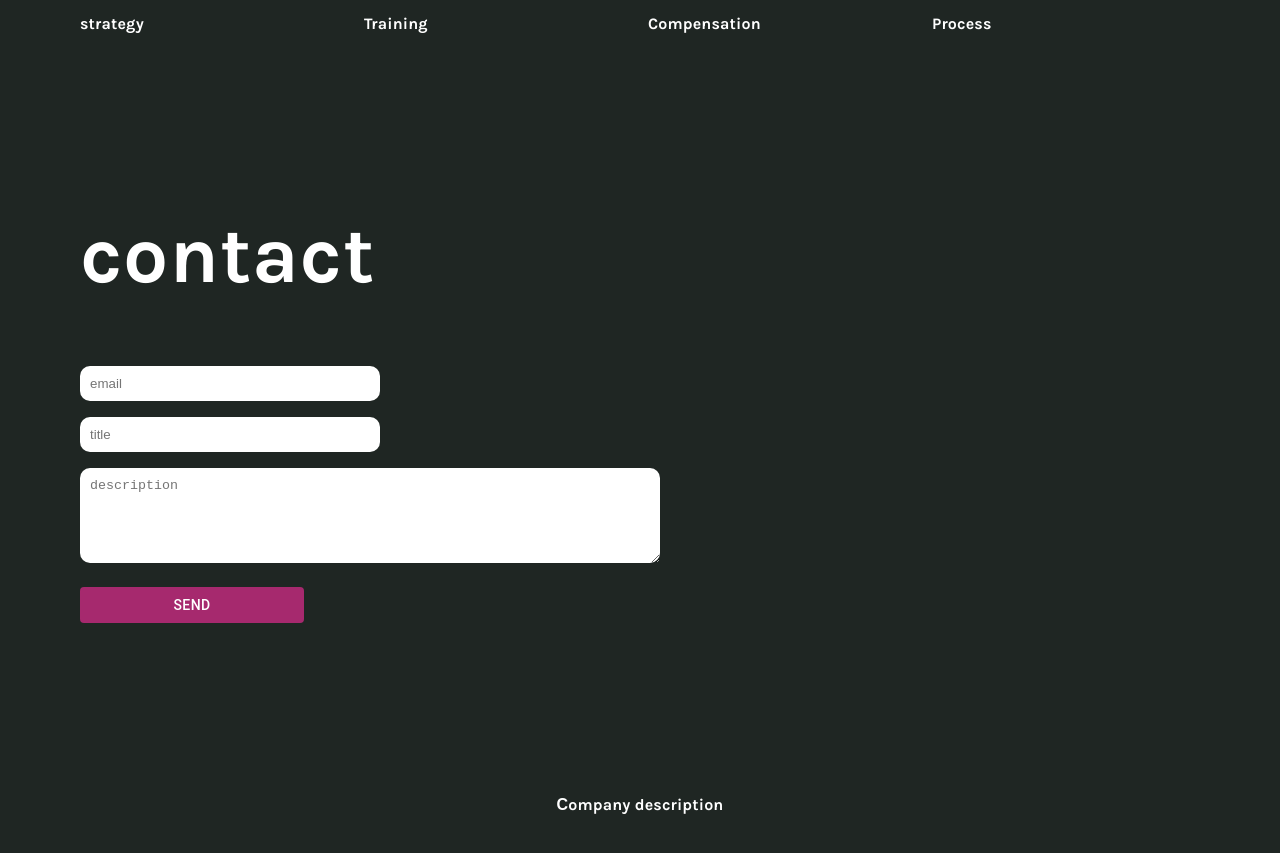
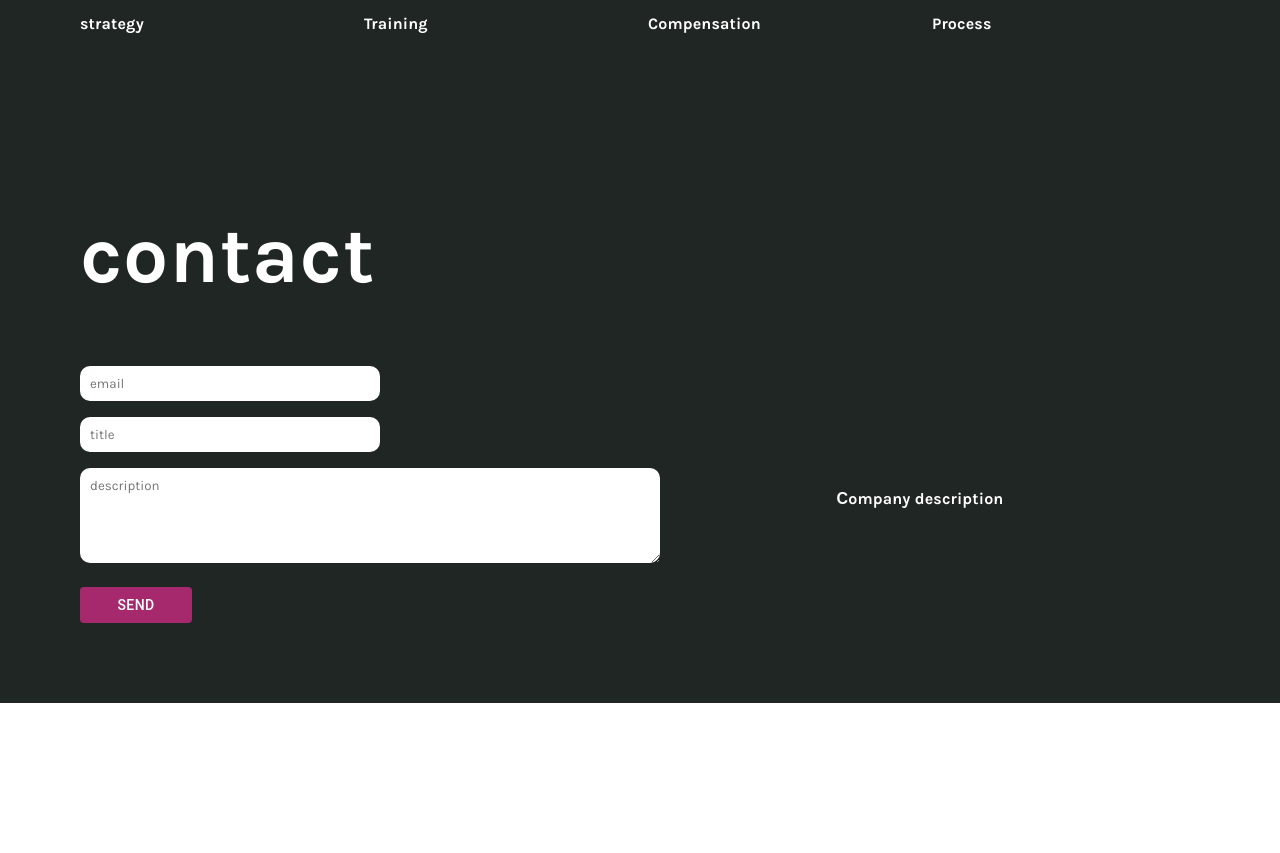
Before and after one commit to UmnikOne/flor, a React (Create React App) app: page / in a window 1280 px wide. Shown: the part 1294-2147 px from the top of the page. After the commit the page ends 1997 px from the top, so only its background shows below. Built offline with nearby package versions, Linux system fonts and the light colour scheme; the HTML template or start-up script is replaced by a standard one.

Commit message:
font famaly

```diff
--- a/src/App.css
+++ b/src/App.css
@@ -10,3 +10,6 @@
 .inputForm:focus-visible{
   outline: none !important;
 }
+.fontPlaceholder::placeholder{
+  font-family: 'Karla', sans-serif !important;
+}
--- a/src/components/contactSection/index.js
+++ b/src/components/contactSection/index.js
@@ -13,9 +13,9 @@ const ContactSection = () => {
     const [err, setErr] = React.useState(false)
     const re = /[a-z0-9!#$%&'*+/=?^_`{|}~-]+(?:\.[a-z0-9!#$%&'*+/=?^_`{|}~-]+)*@(?:[a-z0-9](?:[a-z0-9-]*[a-z0-9])?\.)+[a-z0-9](?:[a-z0-9-]*[a-z0-9])?/;
     const handleSubmit = () => {
-        if(!re.test(String(email).toLowerCase())){
+        if (!re.test(String(email).toLowerCase())) {
             setErr(true)
-        }else{
+        } else {
             setErr(false)
         }
         console.log(111111111)
@@ -49,20 +49,28 @@ const ContactSection = () => {
                     <Typography className="app" sx={{ fontWeight: '700', mt: '10px' }}>{t('Public')}</Typography>
                 </Grid>
             </Grid> */}
-
-            <Box sx={{ width: { xs: '93%', md: '25%' } }}>
-                <input value={email} onChange={e => setEmail(e.target.value)} className="inputForm" type="text" name="email" placeholder={t('email')} />
-            </Box>
-            { err &&
-                <Typography className="app" sx={{ fontWeight: '700', mt: '10px', color: '#a6296e' }}>{t('email')}</Typography>
-            }
-            <Box mt={2} sx={{ width: { xs: '93%', md: '25%' } }}>
-                <input value={title} onChange={e => setTitle(e.target.value)} className="inputForm" type="text" name="email" placeholder={t('title')} />
-            </Box>
-            <Box mt={2} sx={{ width: { xs: '93%', md: '50%' } }}>
-                <textarea value={description} onChange={e => setDescription(e.target.value)} rows='5' className="inputForm" type="text" name="email" placeholder={t('description')}></textarea>
-            </Box>
-            <Button sx={{background: '#a6296e', color: '#fff', width: {xs: '100%', md: '20%'}, mt: '20px'}} onClick={handleSubmit}>{t('Send')}</Button>
+            <Grid container alignItems="center">
+                <Grid item xs={12} md={6}>
+                    <Box sx={{ width: { xs: '93%', md: '50%' } }}>
+                        <input value={email} onChange={e => setEmail(e.target.value)} className="inputForm fontPlaceholder" type="text" name="email" placeholder={t('email')} />
+                    </Box>
+                    {err &&
+                        <Typography className="app" sx={{ fontWeight: '700', mt: '10px', color: '#a6296e' }}>{t('email')}</Typography>
+                    }
+                    <Box mt={2} sx={{ width: { xs: '93%', md: '50%' } }}>
+                        <input value={title} onChange={e => setTitle(e.target.value)} className="inputForm fontPlaceholder" type="text" name="email" placeholder={t('title')} />
+                    </Box>
+                    <Box mt={2} sx={{ width: { xs: '93%', md: '100%' } }}>
+                        <textarea value={description} onChange={e => setDescription(e.target.value)} rows='5' className="inputForm fontPlaceholder" type="text" name="email" placeholder={t('description')}></textarea>
+                    </Box>
+                    <Button sx={{ background: '#a6296e', color: '#fff', width: { xs: '100%', md: '20%' }, mt: '20px' }} onClick={handleSubmit}>{t('Send')}</Button>
+                </Grid>
+                <Grid item xs={12} md={6}>
+                    <Box sx={{ color: '#fff', padding: { xs: '50px', md: '80px' }, textAlign: 'center' }}>
+                        <Typography className="app" sx={{ fontWeight: '700', mt: '10px' }}>Сompany description</Typography>
+                    </Box>
+                </Grid>
+            </Grid>
         </Box>
     )
 }
--- a/src/components/footer/index.js
+++ b/src/components/footer/index.js
@@ -5,7 +5,7 @@ import { useTranslation } from 'react-i18next';
 const Footer = () => {
     const { t, i18n } = useTranslation();
     return (
-        <Box id="service" sx={{ background: '#1f2623', color: '#fff', padding: { xs: '50px', md: '80px' }, textAlign: 'center' }}>
+        <Box sx={{ background: '#1f2623', color: '#fff', padding: { xs: '50px', md: '80px' }, textAlign: 'center' }}>
             <Typography className="app" sx={{ fontWeight: '700', mt: '10px' }}>Сompany description</Typography>
         </Box>
     )
--- a/src/components/homePage/index.js
+++ b/src/components/homePage/index.js
@@ -17,7 +17,7 @@ const HomePage = () => {
             <HomeSection />
             <ServiceSection />
             <ContactSection />
-            <Footer />
+            {/* <Footer /> */}
         </Box>
     )
 }
```
